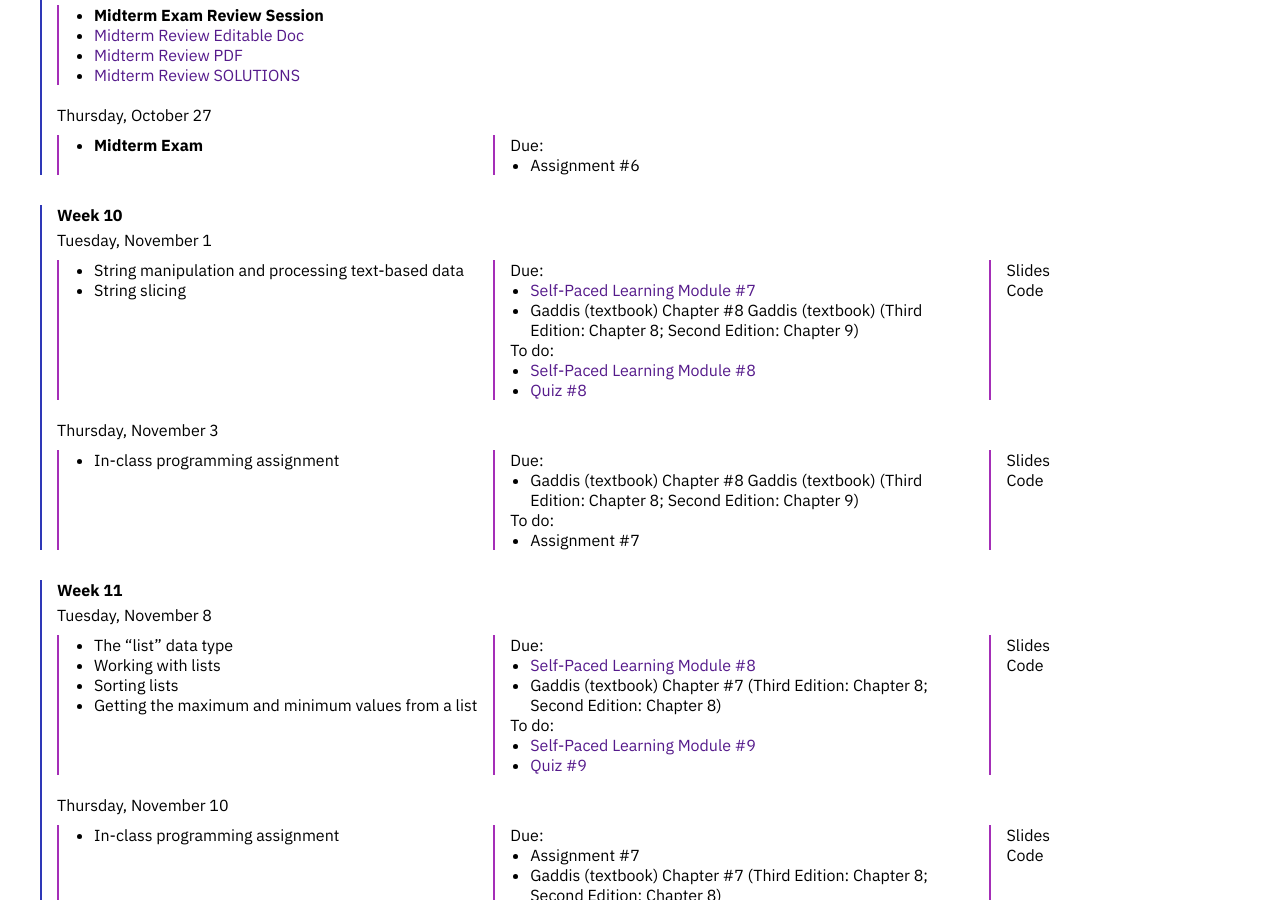
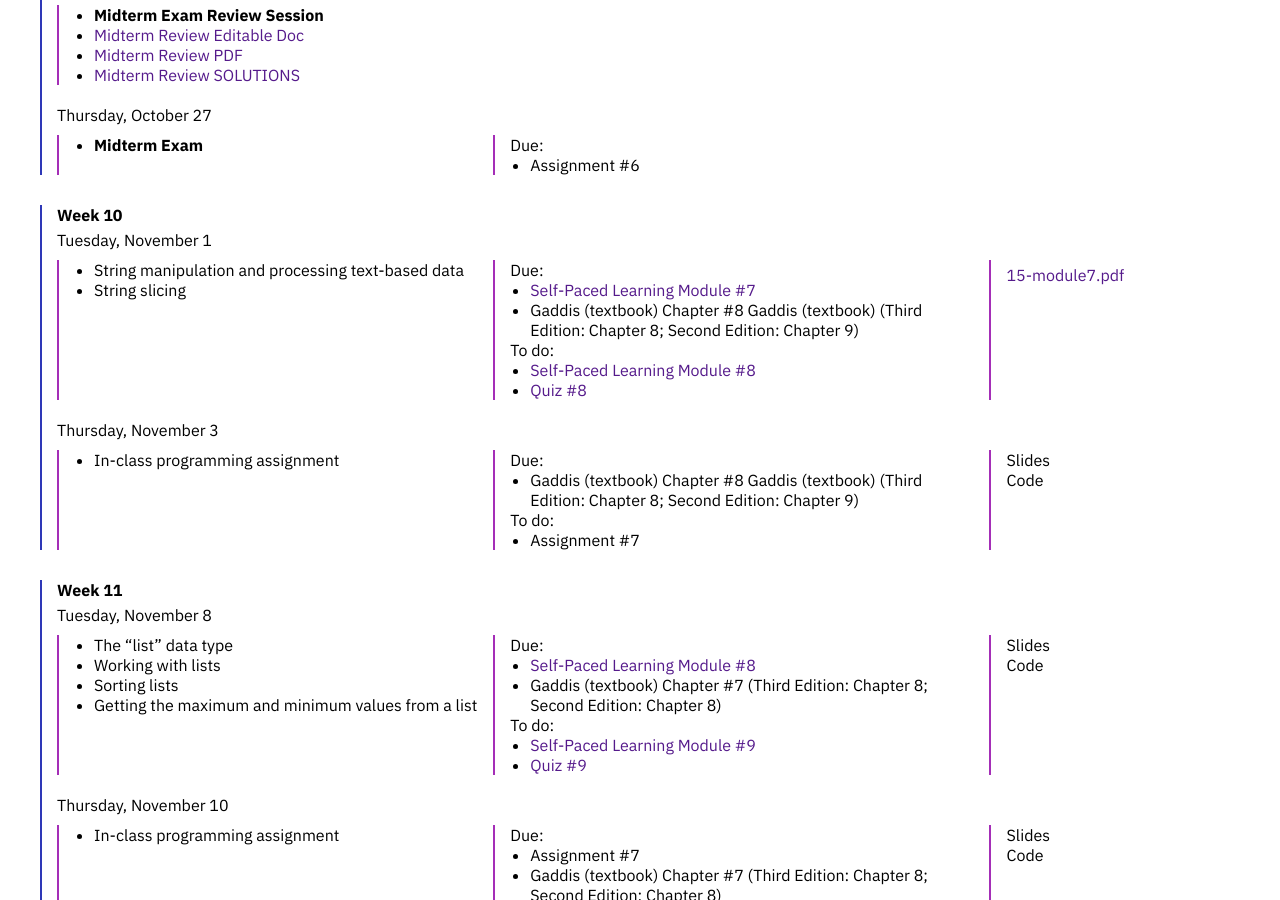
Before and after one commit to emilydidthis/-CSCI-UA.0002-Fall22, a Jekyll site: the page built from schedule.markdown, in a window 1280 px wide and 900 px high, scrolled down 3170 px. Built offline with Jekyll 4.4.1, drawn with Linux system fonts in a browser that asks for light colours.

Commit message:
strings lecture

```diff
--- a/schedule.markdown
+++ b/schedule.markdown
@@ -500,8 +500,7 @@ To do:
 <div class="week-column materials" markdown="1">
 
 ### Materials
-Slides
-Code
+<a href="{{ site.url }}{{ site.baseurl }}/assets/slides/15-module7.pdf">15-module7.pdf</a>
 </div>
 </div>
 <br>
```
Also changed, not shown: 1 other file.
